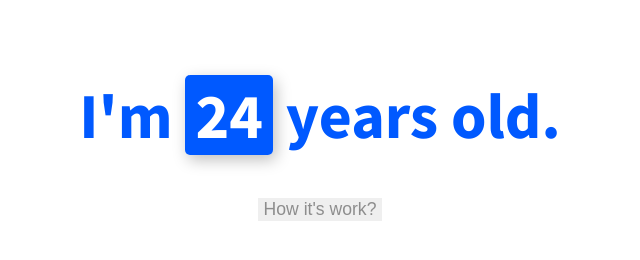
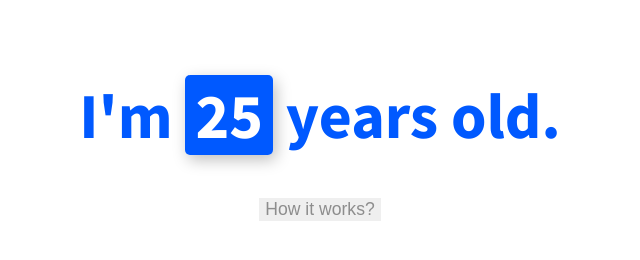
Before and after one commit to dawidow/simple-date-calculate-from-html, a plain HTML site: page index.html in a window 1280 px wide. Shown: the full height of the page, 320-960 px from the left. Drawn offline with Linux system fonts and the light colour scheme.

Commit message:
bugs fixed

```diff
--- a/index.html
+++ b/index.html
@@ -10,7 +10,7 @@
 <body>
 	<h1>I'm <span data-birthday="24/03/1994" id="age"></span> years old.</h1>
 	<div class="container">
-		<button class="checkHow">How it's work?</button>
+		<button class="checkHow">How it works?</button>
 		<div class="instructions hidden">
 			<p>The script is very simple. All you have to do is enter inside <span class="code">span</span>with  <span class="code">data-birthday</span> attribute date of your birth in the format: Day / Month / Year and the program will calculate how old you are currently.</p>
 			<p>For example: <br/><span class="code">24/03/1994</span></p>
--- a/js/main.js
+++ b/js/main.js
@@ -4,7 +4,6 @@ if (document.querySelector("[data-birthday]")) calculateAge();
 // Calculate age from birthday date
 function calculateAge() {
   var ageField = document.querySelector("[data-birthday]");
-
   var birthday = ageField.getAttribute("data-birthday");
 
   var birthdayArray = birthday.split("/");
@@ -13,14 +12,32 @@ function calculateAge() {
   var birthMonth = Number(birthdayArray[1]);
   var birthYear = Number(birthdayArray[2]);
 
-  var age = getAge(new Date(birthYear, birthMonth, birthDay));
+  var age = getAge(birthYear, birthMonth, birthDay);
 
   ageField.innerHTML = age;
 
-  function getAge(birthdayDate) {
-      var diff_ms = Date.now() - birthdayDate.getTime();
-      var age_dt = new Date(diff_ms);
-      return Math.abs(age_dt.getUTCFullYear() - 1970);
+  function getAge(birthYear, birthMonth, birthDay) {
+    var today = new Date();
+
+    var todayYear = today.getFullYear();
+    var todayMonth = today.getMonth() + 1;
+    var todayDay = today.getDate();
+
+    let age = todayYear - birthYear;
+
+    if (todayMonth > birthMonth) {
+      return age;
+    } else if (todayDay > birthDay && todayMonth === birthMonth) {
+      return age;
+    } else if (todayDay < birthDay && todayMonth === birthMonth) {
+      age = age - 1;
+      return age;
+    } else if (todayDay === birthDay && todayMonth === birthMonth) {
+      return age;
+    } else if (todayMonth < birthMonth) {
+      age = age - 1;
+      return age;
+    }
   }
 }
 
```
